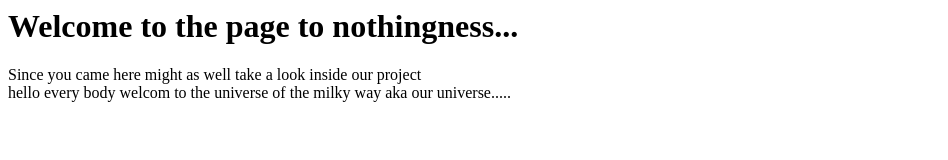
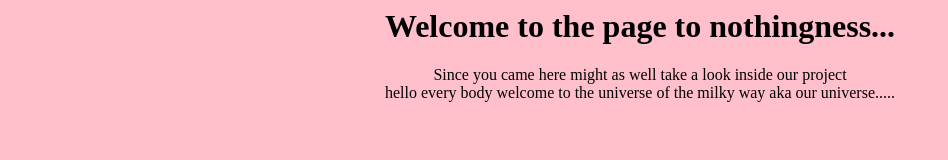
Before and after one commit to louriz8/louriz8.github.io, a plain HTML site: page index.html in a window 1280 px wide. Shown: the whole page, without its empty margins (0-948 px from the left). Drawn offline with Linux system fonts and the light colour scheme.

Commit message:
Update index.html

```diff
--- a/index.html
+++ b/index.html
@@ -1,16 +1,19 @@
 <html>
+
   <head>
   	<title>
         This is my title page
 	</title>
+	<center>
    </head>
-	<body>
+	<body style="background-color:pink;">
+
 		<h1>
 			Welcome to the page to nothingness...
 		</h1>
 		<p>
 			Since you came here might as well take a look inside our project <br>
-			hello every body welcom to the universe of the milky way aka our universe.....
+			hello every body welcome to the universe of the milky way aka our universe.....
 		</p>
         </body>
 </html>
```
